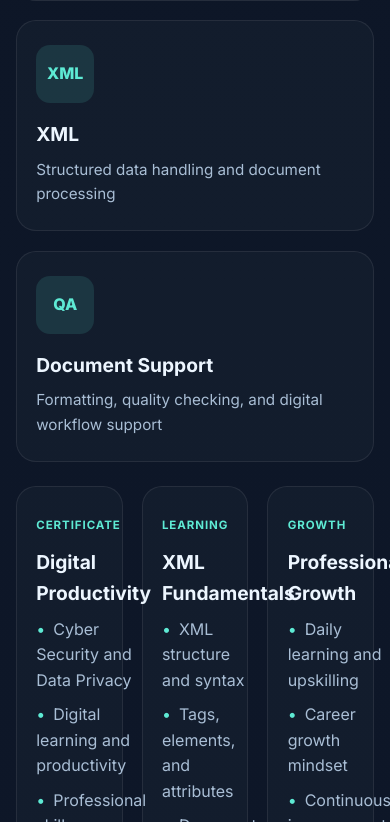
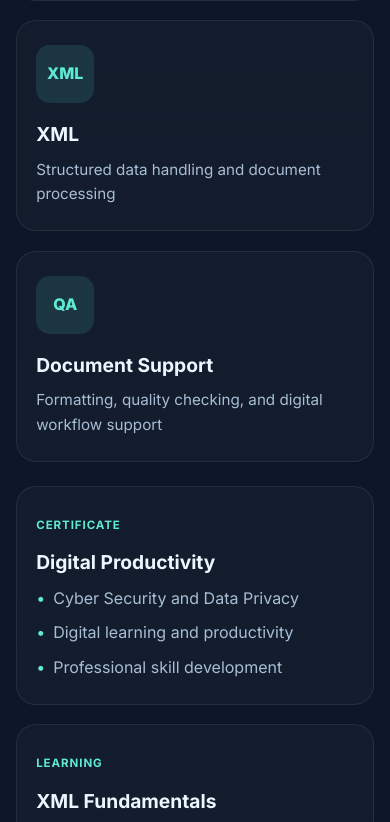
Before and after one commit to pooveshj4-dci/poovesh, a plain HTML site: page index.html in a window 390 px wide. Shown: the part 4187-5009 px from the top of the page. Drawn offline with Linux system fonts and the light colour scheme.

Commit message:
Add min-width to CSS root and card classes
Added min-width property to various CSS classes.

```diff
--- a/style.css
+++ b/style.css
@@ -445,10 +445,12 @@ textarea {
   display: grid;
   grid-template-columns: repeat(3, minmax(0, 1fr));
   gap: 1.2rem;
+  min-width: 0;
 }
 
 .skill-card,
 .learning-card {
+  min-width: 0;
   background: rgba(148, 163, 184, 0.04);
   border: 1px solid var(--line);
   border-radius: 20px;
@@ -772,7 +774,8 @@ textarea {
   }
 
   .skills-grid,
-  .projects-grid {
+  .projects-grid,
+  .learning-grid {
     grid-template-columns: repeat(2, minmax(0, 1fr));
   }
 
@@ -807,7 +810,8 @@ textarea {
 
   .skills-grid,
   .projects-grid,
-  .stats-grid {
+  .stats-grid,
+  .learning-grid {
     grid-template-columns: 1fr;
   }
 
```
